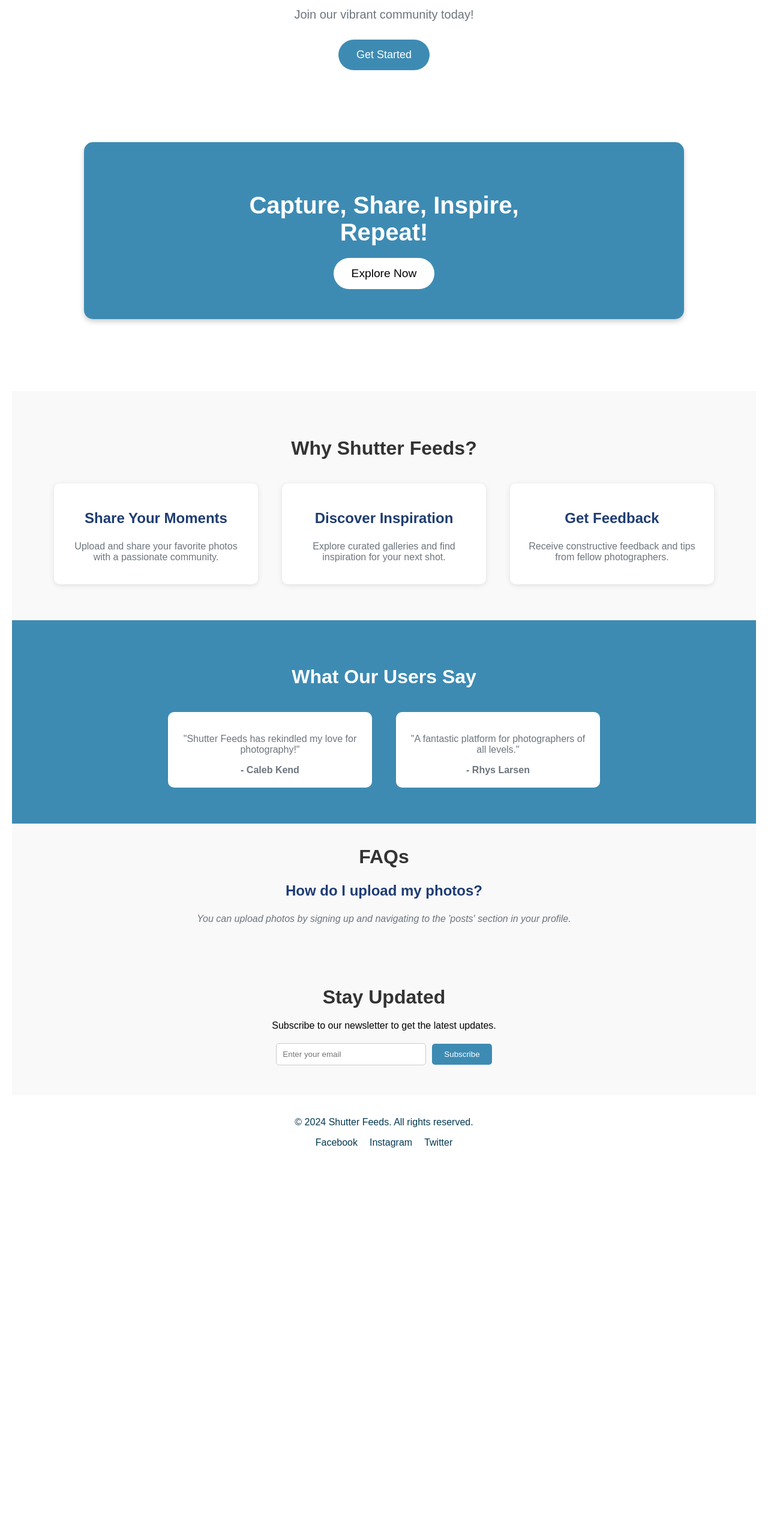
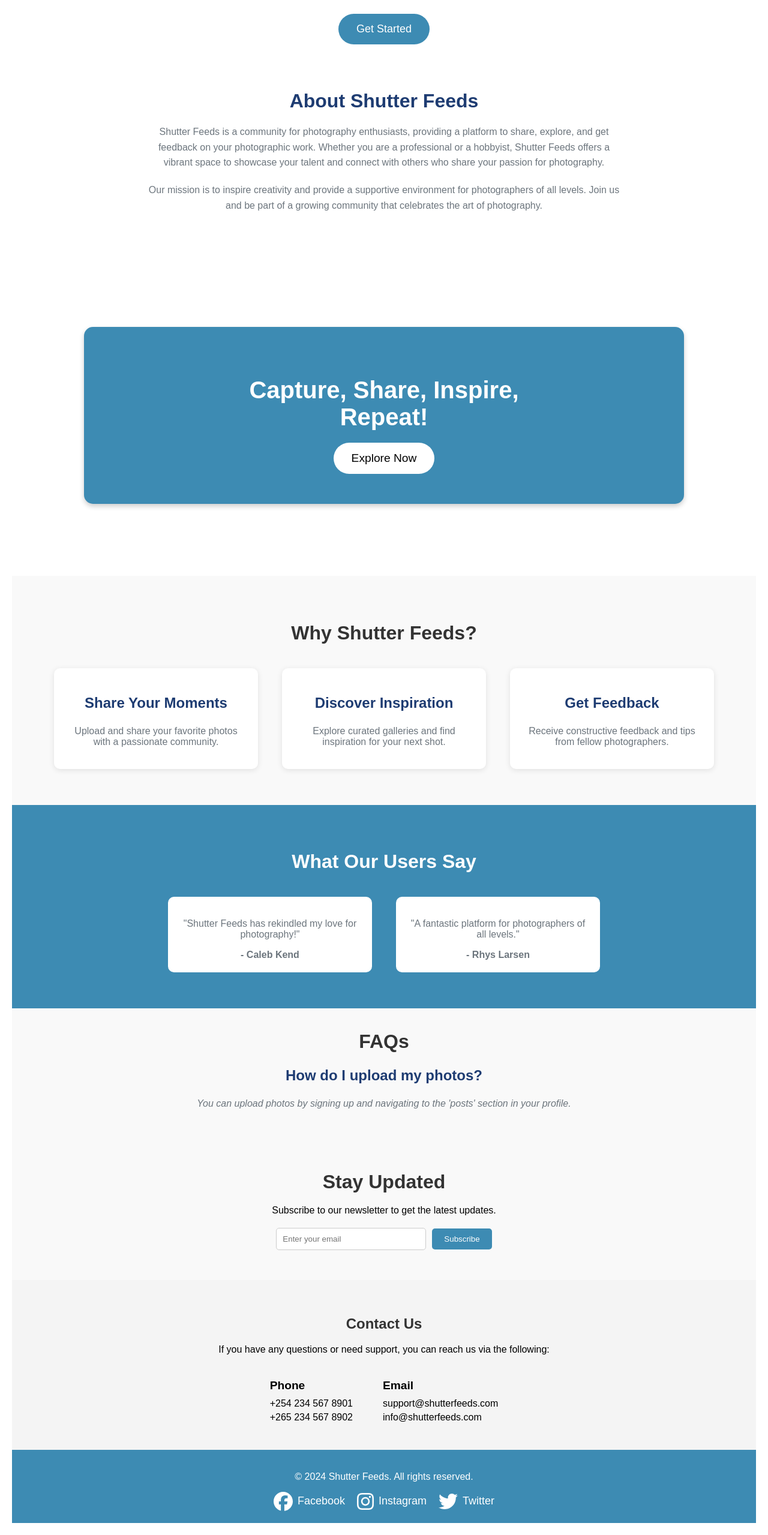
Before and after one commit to calebdfk/Shutter-Feeds, a React (Create React App) app in the folder frontend/portfolio/: page / in a window 1280 px wide. Shown: the part 237-2796 px from the top of the page at 60% size. Before the commit the page ends 2191 px from the top, so only its background shows below. Built offline with nearby package versions, Linux system fonts and the light colour scheme.

Commit message:
Contact us has been created, footer on social link icons have been added

```diff
--- a/frontend/portfolio/package.json
+++ b/frontend/portfolio/package.json
@@ -3,6 +3,9 @@
   "version": "0.1.0",
   "private": true,
   "dependencies": {
+    "@fortawesome/fontawesome-svg-core": "^6.6.0",
+    "@fortawesome/free-brands-svg-icons": "^6.6.0",
+    "@fortawesome/react-fontawesome": "^0.2.2",
     "@testing-library/jest-dom": "^5.17.0",
     "@testing-library/react": "^13.4.0",
     "@testing-library/user-event": "^13.5.0",
--- a/frontend/portfolio/src/Pages/LandingPage.css
+++ b/frontend/portfolio/src/Pages/LandingPage.css
@@ -68,14 +68,18 @@
 
   .main-title {
     margin-top: 90px;
-    font-size: 48px;
+    font-size: 2rem;
     color: #1e3c72;
   }
 
   .subtitle {
-    font-size: 20px;
     color: #6c757d;
-    margin-bottom: 30px;
+    margin-bottom: 20px;
+    max-width: 800px;
+    margin-left: auto;
+    margin-right: auto;
+    line-height: 1.6;
+    font-size: 1rem;
   }
 
   .get-started-btn {
@@ -209,21 +213,48 @@
   }
 
  .footer {
+  display: flex;
+  justify-content: center;
+  align-items: center;
   padding: 20px;
-    background-color: #ffffff;
-    color: #033852;
+  background-color: #3d8bb3;
+  color: white;
+}
+
+.footer-content {
   text-align: center;
 }
 
-  .social-links a {
-    margin: 0 10px;
-    color: #033852;
-    text-decoration: none;
+.footer .social-links {
+  margin-top: 10px;
+  display: flex;
+  gap: 20px;
+  justify-content: center;
 }
 
-  .social-links a:hover {
-    text-decoration: underline;
+.footer .social-icon {
+  display: flex;
+  align-items: center;
+  color: white;
+  text-decoration: none;
+  transition: color 0.3s ease;
 }
+
+.footer .social-icon:hover {
+  color: #ff6f61;
+}
+
+.footer .icon-text {
+  display: flex;
+  align-items: center;
+  justify-content: center;
+}
+
+.footer .icon-text .text {
+  margin-left: 8px;
+  font-size: 18px;
+}
+
 
   .newsletter {
     padding: 50px 20px;
@@ -282,3 +313,52 @@
     color: #6c757d;
     font-style: italic;
   }
+
+  .about {
+    padding: 50px 20px;
+    background-color: #ffffff;
+    text-align: center;
+  }
+
+  .about h2 {
+    font-size: 2rem;
+    color: #1e3c72;
+    margin-bottom: 20px;
+  }
+
+  .about p {
+    color: #6c757d;
+    margin-bottom: 20px;
+    max-width: 800px;
+    margin-left: auto;
+    margin-right: auto;
+    line-height: 1.6;
+    font-size: 1rem;
+  }
+
+ /* Contact Us Section */
+.contact-us-section {
+  padding: 40px 20px;
+  background-color: #f4f4f4;
+  text-align: center;
+}
+
+.contact-details {
+  display: flex;
+  justify-content: center;
+  gap: 50px;
+  margin-top: 20px;
+}
+
+.contact-item {
+  text-align: left;
+}
+
+.contact-item h3 {
+  margin-bottom: 10px;
+  font-size: 1.2em;
+}
+
+.contact-item p {
+  margin: 5px 0;
+}
--- a/frontend/portfolio/src/Pages/Landingpage.js
+++ b/frontend/portfolio/src/Pages/Landingpage.js
@@ -1,6 +1,8 @@
 import React from 'react';
 import { Link } from 'react-router-dom';
 import './LandingPage.css';
+import { FontAwesomeIcon } from '@fortawesome/react-fontawesome';
+import { faFacebook, faInstagram, faTwitter } from '@fortawesome/free-brands-svg-icons';
 // import Logo from '../Assets/Logo.jpg';
 
 const LandingPage = () => {
@@ -32,6 +34,16 @@
         <p className="subtitle">Join our vibrant community today!</p>
         <Link to="/sign-up"><button className="get-started-btn">Get Started</button></Link>
       </main>
+
+      <section className="about">
+        <h2>About Shutter Feeds</h2>
+        <p>
+          Shutter Feeds is a community for photography enthusiasts, providing a platform to share, explore, and get feedback on your photographic work. Whether you are a professional or a hobbyist, Shutter Feeds offers a vibrant space to showcase your talent and connect with others who share your passion for photography.
+        </p>
+        <p>
+          Our mission is to inspire creativity and provide a supportive environment for photographers of all levels. Join us and be part of a growing community that celebrates the art of photography.
+        </p>
+      </section>
 
       <section className="call-to-action">
         <div className="cta-content">
@@ -95,13 +107,45 @@
   </form>
 </section>
 
-  <footer className="footer">
+<section id="contact" className="contact-us-section">
+        <h2>Contact Us</h2>
+        <p>If you have any questions or need support, you can reach us via the following:</p>
+        <div className="contact-details">
+          <div className="contact-item">
+            <h3>Phone</h3>
+            <p>+254 234 567 8901</p>
+            <p>+265 234 567 8902</p>
+          </div>
+          <div className="contact-item">
+            <h3>Email</h3>
+            <p>support@shutterfeeds.com</p>
+            <p>info@shutterfeeds.com</p>
+          </div>
+        </div>
+      </section>
+
+<footer className="footer">
   <div className="footer-content">
     <p>&copy; 2024 Shutter Feeds. All rights reserved.</p>
     <div className="social-links">
-      <a href="#facebook">Facebook</a>
-      <a href="#instagram">Instagram</a>
-      <a href="#twitter">Twitter</a>
+      <a href="#facebook" className="social-icon">
+        <span className="icon-text">
+          <FontAwesomeIcon icon={faFacebook} size="2x" />
+          <span className="text">Facebook</span>
+        </span>
+      </a>
+      <a href="#instagram" className="social-icon">
+        <span className="icon-text">
+          <FontAwesomeIcon icon={faInstagram} size="2x" />
+          <span className="text">Instagram</span>
+        </span>
+      </a>
+      <a href="#twitter" className="social-icon">
+        <span className="icon-text">
+          <FontAwesomeIcon icon={faTwitter} size="2x" />
+          <span className="text">Twitter</span>
+        </span>
+      </a>
     </div>
   </div>
 </footer>
--- a/frontend/portfolio/src/components/Header.js
+++ b/frontend/portfolio/src/components/Header.js
@@ -14,6 +14,7 @@
           <a href="/">Home</a>
           <a href="/posts">Posts</a>
           <a href="/notifications">Notifications</a>
+          <a href="#contact">Contact Us</a>
         </nav>
         <div className="auth-buttons">
         <Link to="/sign-up"><button className="signup-btn">Sign Up</button></Link>
```
Also changed, not shown: 1 other file (tests, documents, lock files or other folders). Lines whose indentation alone changed are shown as unchanged.
